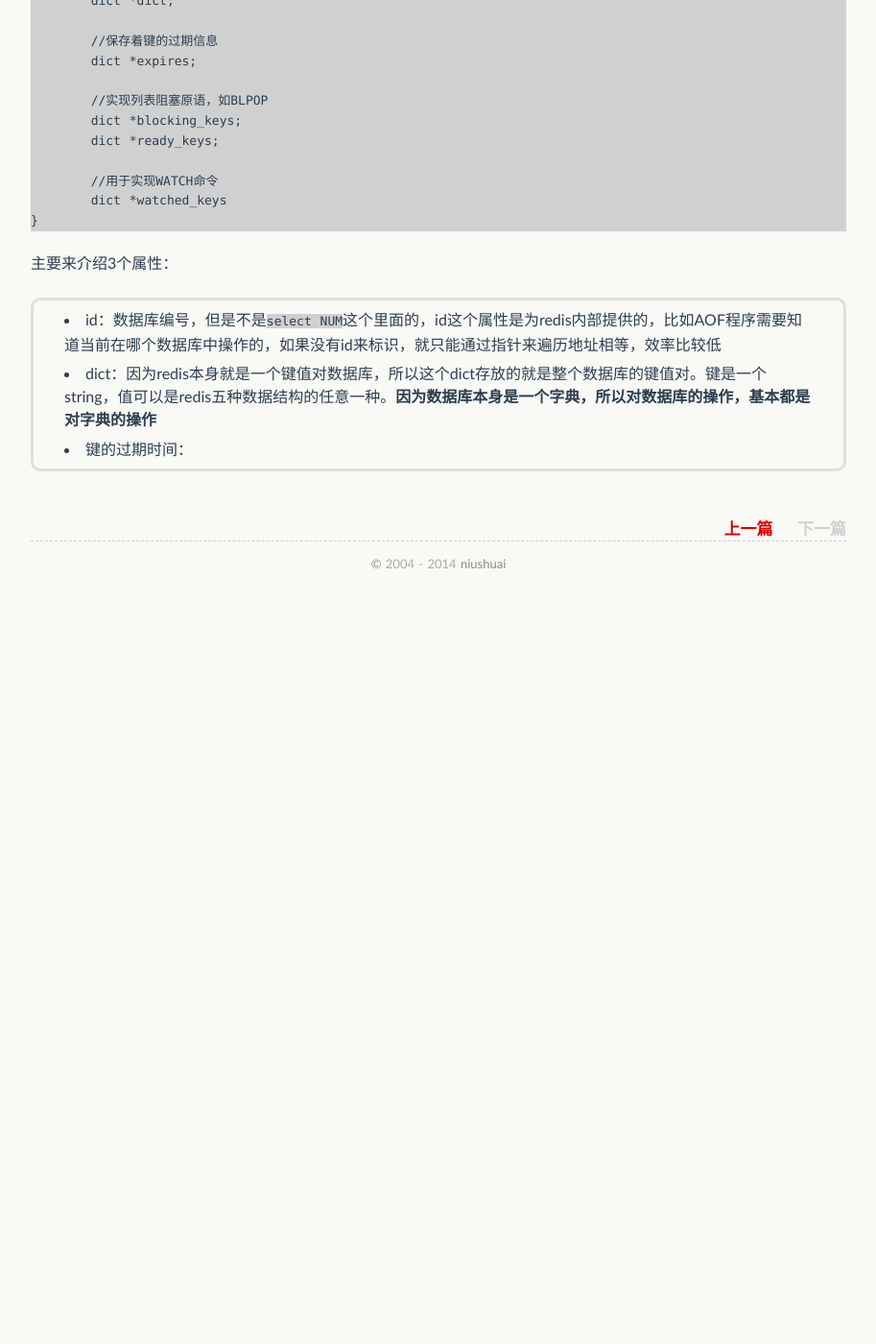
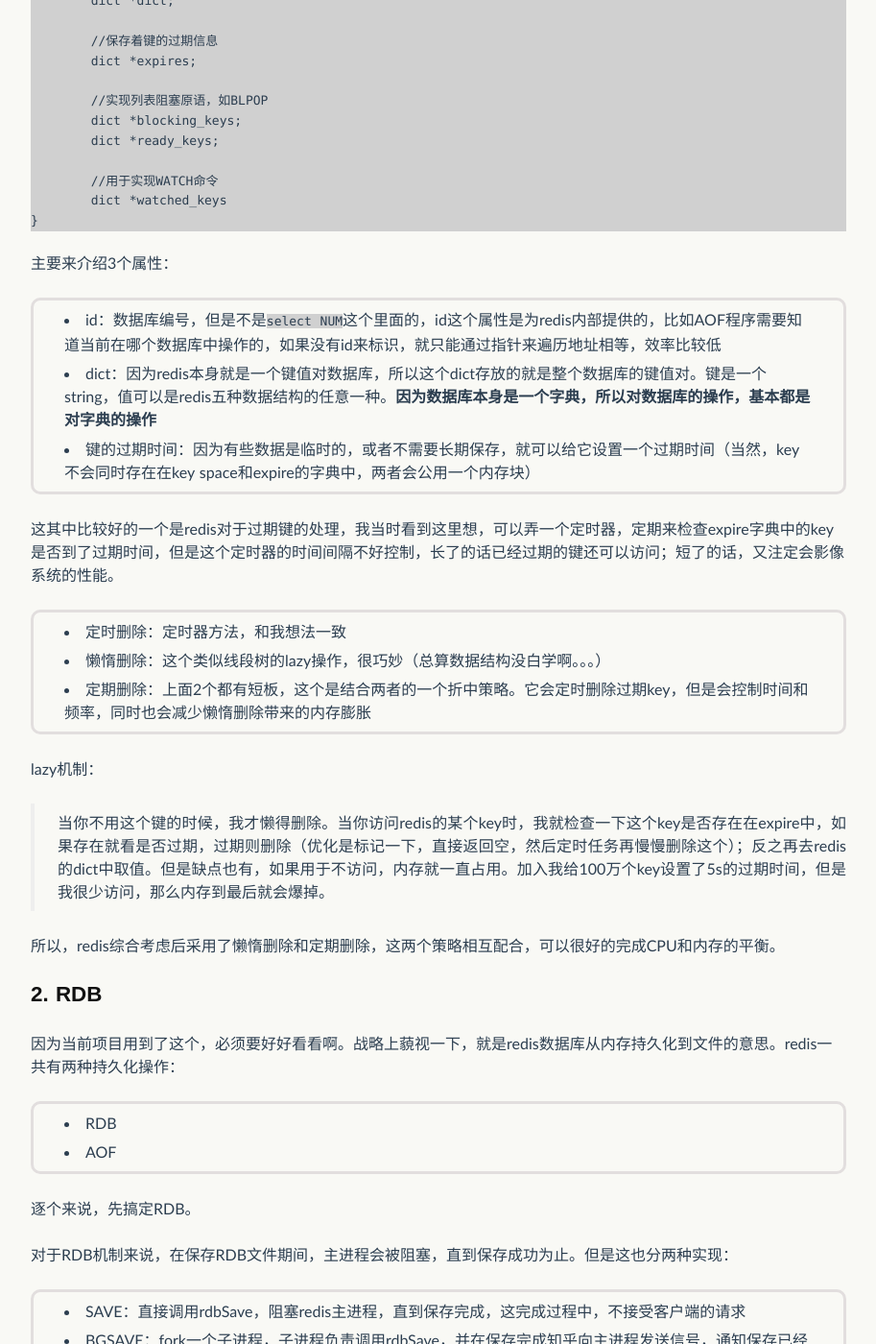
Before and after one commit to niushuai/blog, a Jekyll site: the page built from _posts/2014-05-18-redisbook_chapter05.md, in a window 1280 px wide and 1400 px high, scrolled down 746 px. Shown: the whole window at 96% size, without its empty margins (183-1096 px from the left). Built offline with Jekyll 4.4.1, drawn with Linux system fonts in a browser that asks for light colours; some web fonts are replaced; Markdown is read by kramdown in place of the engine named in the settings; comment, search, counter and statistics services are not loaded; before the commit the page ends 1376 px from its top, so only the background shows below that; some of the changed text lies outside the part shown.

Commit message:
增加了键过期原理和RDB的大概流程

````diff
--- a/_posts/2014-05-18-redisbook_chapter05.md
+++ b/_posts/2014-05-18-redisbook_chapter05.md
@@ -44,4 +44,63 @@
 
 * id：数据库编号，但是不是```select NUM```这个里面的，id这个属性是为redis内部提供的，比如AOF程序需要知道当前在哪个数据库中操作的，如果没有id来标识，就只能通过指针来遍历地址相等，效率比较低
 * dict：因为redis本身就是一个键值对数据库，所以这个dict存放的就是整个数据库的键值对。键是一个string，值可以是redis五种数据结构的任意一种。**因为数据库本身是一个字典，所以对数据库的操作，基本都是对字典的操作**
-* 键的过期时间：
+* 键的过期时间：因为有些数据是临时的，或者不需要长期保存，就可以给它设置一个过期时间（当然，key不会同时存在在key space和expire的字典中，两者会公用一个内存块）
+
+这其中比较好的一个是redis对于过期键的处理，我当时看到这里想，可以弄一个定时器，定期来检查expire字典中的key是否到了过期时间，但是这个定时器的时间间隔不好控制，长了的话已经过期的键还可以访问；短了的话，又注定会影像系统的性能。
+
+* 定时删除：定时器方法，和我想法一致
+* 懒惰删除：这个类似线段树的lazy操作，很巧妙（总算数据结构没白学啊。。。）
+* 定期删除：上面2个都有短板，这个是结合两者的一个折中策略。它会定时删除过期key，但是会控制时间和频率，同时也会减少懒惰删除带来的内存膨胀
+
+lazy机制：
+
+> 当你不用这个键的时候，我才懒得删除。当你访问redis的某个key时，我就检查一下这个key是否存在在expire中，如果存在就看是否过期，过期则删除（优化是标记一下，直接返回空，然后定时任务再慢慢删除这个）；反之再去redis的dict中取值。但是缺点也有，如果用于不访问，内存就一直占用。加入我给100万个key设置了5s的过期时间，但是我很少访问，那么内存到最后就会爆掉。
+
+所以，redis综合考虑后采用了懒惰删除和定期删除，这两个策略相互配合，可以很好的完成CPU和内存的平衡。
+
+##2. RDB
+
+因为当前项目用到了这个，必须要好好看看啊。战略上藐视一下，就是redis数据库从内存持久化到文件的意思。redis一共有两种持久化操作：
+
+* RDB
+* AOF
+
+逐个来说，先搞定RDB。
+
+对于RDB机制来说，在保存RDB文件期间，主进程会被阻塞，直到保存成功为止。但是这也分两种实现：
+
+* SAVE：直接调用rdbSave，阻塞redis主进程，直到保存完成，这完成过程中，不接受客户端的请求
+* BGSAVE：fork一个子进程，子进程负责调用rdbSave，并在保存完成知乎向主进程发送信号，通知保存已经完成。因为是fork的子进程，所以主进程还是可以正常工作，接受客户端的请求
+
+整个流程可以用伪代码表示：
+
+```
+def SAVE():
+
+    rdbSave()
+
+
+def BGSAVE():
+
+    pid = fork()
+
+    if pid == 0:
+
+        # 子进程保存 RDB
+        rdbSave()
+
+    elif pid > 0:
+
+        # 父进程继续处理请求，并等待子进程的完成信号
+        handle_request()
+
+    else:
+
+        # pid == -1
+        # 处理 fork 错误
+        handle_fork_error()
+```
+
+当然，写入之后就是load了。当redis服务重启，就会将存在的dump.rdb文件重新载入到内存中，用于数据恢复，那么redis是怎么做的呢？
+
+额，这一节重点是RDB文件的结构，如果有兴趣，可以自己去看下dump.rdb文件，然后对照一下很容易就明白了。
````
